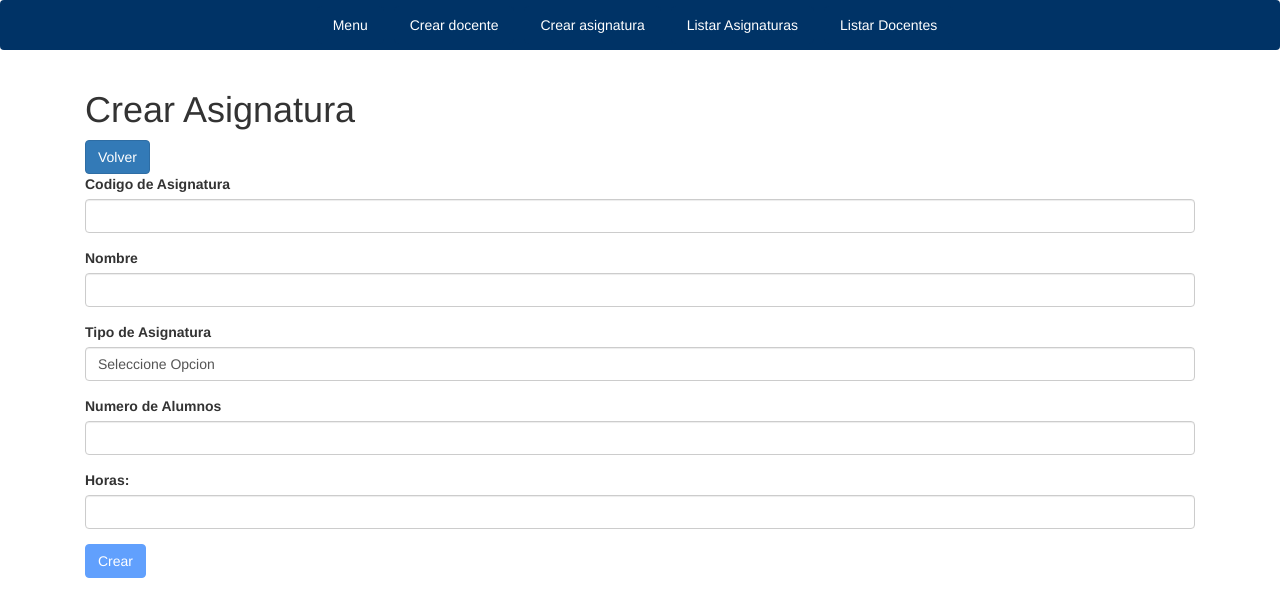
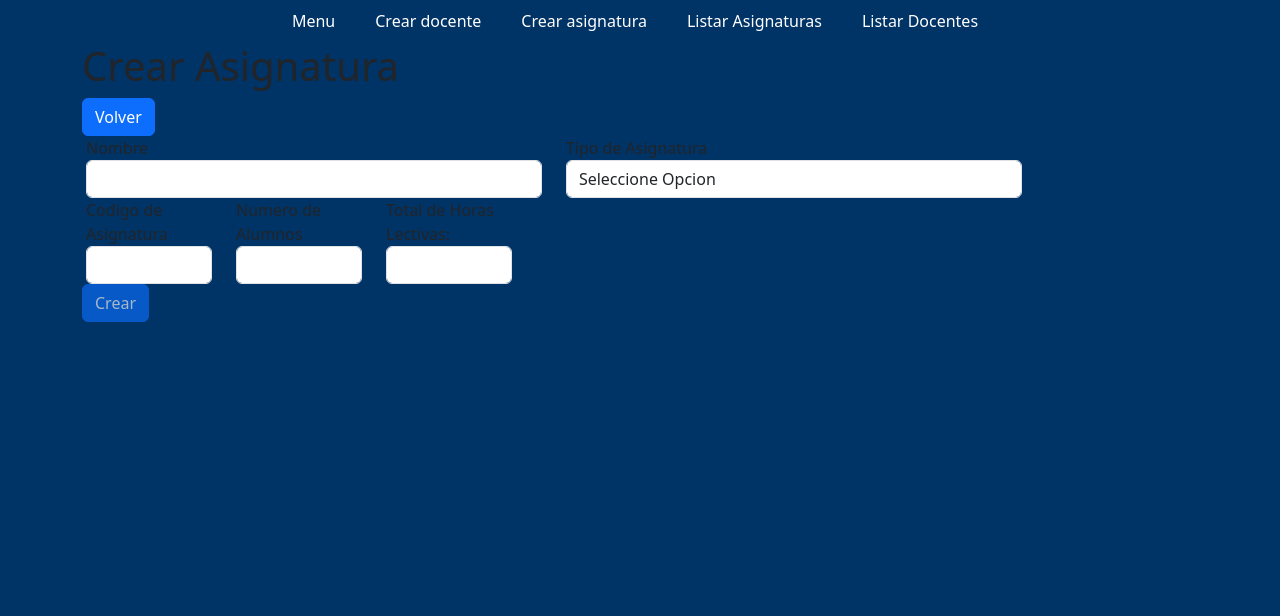
Before and after one commit to NachoMezaM/CDT_CargaTest1, an Angular app: page /post/create in a window 1280 px wide. Shown: the top 616 px of the page. Built offline with nearby package versions, Linux system fonts and the light colour scheme.

Commit message:
Edit.css Style agregado

```diff
--- a/src/app/barranavegacion/barranavegacion.component.css
+++ b/src/app/barranavegacion/barranavegacion.component.css
@@ -16,8 +16,6 @@
    padding: 10px 15px;
    color: #fff;
    background-color: #003366;
-   border: 1px solid #003366;
-   border-radius: 5px;
    text-decoration: none;
 }
 
--- a/src/app/barranavegacion/barranavegacion.component.html
+++ b/src/app/barranavegacion/barranavegacion.component.html
@@ -5,12 +5,12 @@
     <meta charset="UTF-8">
     <meta name="viewport" content="width=device-width, user-scalable=none, initial-scale=1.0">
     <title>Buscador con Imágenes</title>
-    <link rel="stylesheet" href="https://maxcdn.bootstrapcdn.com/bootstrap/3.4.1/css/bootstrap.min.css">
+    <link rel="stylesheet">
 
 </head>
 
 <body>
-    <nav class="navbar " style="background-color: #003366;">
+    <nav class="navbar" style="background-color: #003366; padding: 9px;">
        <div class="container-fluid">
             <div class="container-fluid"  id="navegador">
                 <ul >
--- a/src/app/post/create/create.component.html
+++ b/src/app/post/create/create.component.html
@@ -10,19 +10,9 @@
 
 
 
-        <div class="form-group">
-            <label for="idAsignatura">Codigo de Asignatura</label>
-            <input
-                formControlName="idAsignatura"
-                id="idAsignatura"
-                type="text"
-                class="form-control">
-            <div *ngIf="f['idAsignatura'].touched && f['idAsignatura'].invalid" class="alert alert-danger">
-                <div *ngIf="f['idAsignatura'].errors && f['idAsignatura'].errors['required']">Se requiere un Codigo de Asignatura.</div>
-            </div>
-        </div>
-
-        <div class="form-group">
+    <div class="form-group">
+        <div class="row">
+        <div class="col21">
             <label for="Nombre">Nombre</label>
             <input
                 formControlName="Nombre"
@@ -34,7 +24,7 @@
             </div>
         </div>
 
-        <div class="form-group">
+        <div class="col21">
             <label for="TipoAsignatura">Tipo de Asignatura</label>
             <select
             formControlName="TipoAsignatura"
@@ -51,8 +41,25 @@
                 <div *ngIf="f['TipoAsignatura'].errors && f['TipoAsignatura'].errors['required']">Se requiere un tipo de asignatura.</div>
             </div>
         </div>
+    </div>
 
-        <div class="form-group">
+
+
+        <div class="row">
+
+            <div class="col1">
+                <label for="idAsignatura">Codigo de Asignatura</label>
+                <input
+                    formControlName="idAsignatura"
+                    id="idAsignatura"
+                    type="text"
+                    class="form-control">
+                <div *ngIf="f['idAsignatura'].touched && f['idAsignatura'].invalid" class="alert alert-danger">
+                    <div *ngIf="f['idAsignatura'].errors && f['idAsignatura'].errors['required']">Se requiere un Codigo de Asignatura.</div>
+                </div>
+            </div>
+
+            <div class="col1">
             <label for="NumeroAlumnos">Numero de Alumnos</label>
             <input
                 formControlName="NumeroAlumnos"
@@ -64,8 +71,9 @@
             </div>
         </div>
 
-        <div class="form-group">
-            <label for="Horas">Horas:</label>
+
+        <div class="col1">
+            <label for="Horas">Total de Horas Lectivas:</label>
             <input
                 formControlName="Horas"
                 id="Horas"
@@ -75,7 +83,8 @@
                 <div *ngIf="f['Horas'].errors && f['Horas'].errors['required']">Se requiere una cantidad de horas.</div>
             </div>
         </div>
-
+    </div>
+</div>
         <button class="btn btn-primary" type="submit" [disabled]="!form.valid">Crear</button>
     </form>
 </div>
--- a/src/app/post/edit/edit.component.css
+++ b/src/app/post/edit/edit.component.css
@@ -0,0 +1,87 @@
+
+.row {
+    margin-right: -8px;
+    margin-left:-8px;
+    margin-bottom: 20px;
+    margin-top: 10px;
+    display: flex;
+    align-items: center;
+    justify-content: center;
+    width:100%;
+
+}
+/* BACKGROUND DEL FORMULARIO*/
+.form-group {
+    background-color: white;
+    padding: 40px 10px;
+    width: 50%;
+    margin: 0 auto;
+    border: 1px solid #ccc;
+    border-radius: 20px;
+
+  }
+  /*MARGEN Y PADDING PARA TITULO, NOMBRE Y SUBTITULO*/
+
+.titulo{
+    margin-top: 20px;
+    margin-bottom: 10px;
+}
+.nombre{
+    margin-top: 1px;
+}
+.subtitulo{
+    margin-top: 15px;
+}
+/*CAMPOS DE TEXTO*/
+.col1{
+   color: #003366;
+   width: 100px;
+    margin-left: 0%;
+}
+
+.col2{
+    color:#003366;
+    width:50%;
+    margin: 0 auto;
+}
+ /* BOTONES */
+.botonsumbit{
+    margin-bottom: 90px;
+    text-align: center;
+    border-radius: 10px;
+    padding: 10px 20px;
+    background-color: #003366;
+    border: 0px;
+    color: white;
+}
+
+.botonsumbit:hover{
+    background-color: #002244;
+    color: white;
+}
+.botonvolver{
+
+    text-align: center;
+    margin-left: 20px;
+    border-radius: 10px;
+    margin-bottom: 90px;
+    border: 0px;
+    padding: 10px 20px;
+    background-color: #003366;
+    color: white;
+}
+.botonvolver:hover{
+    background-color: #002244;
+    color: white;
+}
+.centrar{
+    margin-top: 10px;
+
+    display: flex;
+  justify-content: center;
+}
+body{
+    background-color: #0062C4;
+    width: 100%;
+    height:100%;
+}
--- a/src/app/post/edit/edit.component.html
+++ b/src/app/post/edit/edit.component.html
@@ -1,15 +1,16 @@
-
+<body>
 <app-barranavegacion></app-barranavegacion>
 
-<div class="container">
-    <h1>Actualizar Asignatura</h1>
-
-    <a href="#" routerLink="/post/index" class="btn btn-primary">Volver</a>
-
+<div class="container1">
+    <div class="titulo">
+    <h1 style="color: white; text-align: center; ">Actualizar Asignatura</h1>
+    </div>
     <form [formGroup]="form" (ngSubmit)="submit()">
 
         <div class="form-group">
-            <label for="Nombre">Nombre:</label>
+
+        <div class="col2">
+            <label for="Nombre" class="nombre">Nombre:</label>
             <input
                 formControlName="Nombre"
                 id="Nombre"
@@ -21,8 +22,9 @@
             </div>
         </div>
 
-        <div class="form-group">
-            <label for="TipoAsignatura">Tipo de Asignatura</label>
+
+                <div class="col2">
+                    <label for="TipoAsignatura" class="subtitulo">Tipo de Asignatura</label>
                     <select
                     formControlName="TipoAsignatura"
                     id="TipoAsignatura"
@@ -38,23 +40,10 @@
                     <div *ngIf="f['TipoAsignatura'].touched && f['TipoAsignatura'].invalid" class="alert alert-danger">
                         <div *ngIf="f['TipoAsignatura'].errors && f['TipoAsignatura'].errors['required']">Se requiere un tipo de asignatura.</div>
                     </div>
-        </div>
 
-        <div class="form-group">
-            <label for="NumeroAlumnos">Cantidad de Alumnos:</label>
-            <input
-                formControlName="NumeroAlumnos"
-                id="NumeroAlumnos"
-                type="text"
-                [(ngModel)]="post.NumeroAlumnos"
-                class="form-control">
-            <div *ngIf="f['NumeroAlumnos'].touched && f['NumeroAlumnos'].invalid" class="alert alert-danger">
-                <div *ngIf="f['NumeroAlumnos'].errors && f['NumeroAlumnos'].errors['required']">Se requiere una cantidad de alumnos.</div>
-            </div>
-        </div>
 
-        <div class="form-group">
-            <label for="Horas">Horas Lectivas:</label>
+            <label for="Horas" class="subtitulo">Total de Horas:</label>
+            <div class="col1">
             <input
                 formControlName="Horas"
                 id="Horas"
@@ -66,8 +55,21 @@
             </div>
         </div>
 
-        <div class="form-group">
-            <label for="Estado">Estado de la Asignatura</label>
+            <label for="NumeroAlumnos" class="subtitulo">Total de Alumnos:</label>
+            <div class="col1">
+            <input
+                formControlName="NumeroAlumnos"
+                id="NumeroAlumnos"
+                type="text"
+                [(ngModel)]="post.NumeroAlumnos"
+                class="form-control">
+            <div *ngIf="f['NumeroAlumnos'].touched && f['NumeroAlumnos'].invalid" class="alert alert-danger">
+                <div *ngIf="f['NumeroAlumnos'].errors && f['NumeroAlumnos'].errors['required']">Se requiere una cantidad de alumnos.</div>
+            </div>
+
+
+            <label for="Estado" class="subtitulo">Estado</label>
+            <div class="col1">
             <select
             formControlName="Estado"
             id="Estado"
@@ -81,8 +83,14 @@
                 <div *ngIf="f['Estado'].errors && f['Estado'].errors['required']">Se requiere un tipo de asignatura.</div>
             </div>
         </div>
+    </div>
+</div>
+</div>
+    <div class="centrar">
+        <button class="botonsumbit" type="submit" [disabled]="!form.valid">Actualizar</button>
+        <button routerLink="/post/index" class="botonvolver">Volver</button>
+    </div>
+    </form>
 
-
-        <button class="btn btn-primary" type="submit" [disabled]="!form.valid">Actualizar</button>
-    </form>
 </div>
+</body>
```
Also changed, not shown: src/app/menu/menu.component.css (indentation only). Lines whose indentation alone changed are shown as unchanged.
